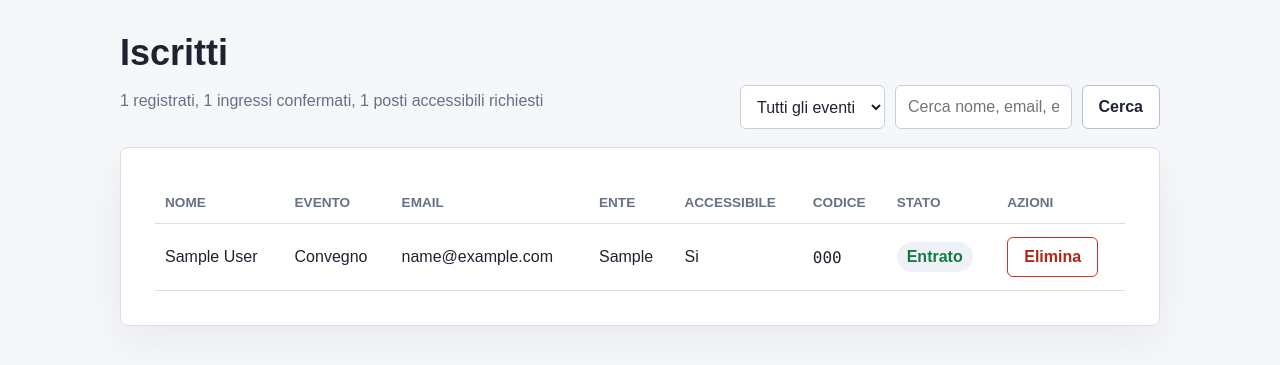
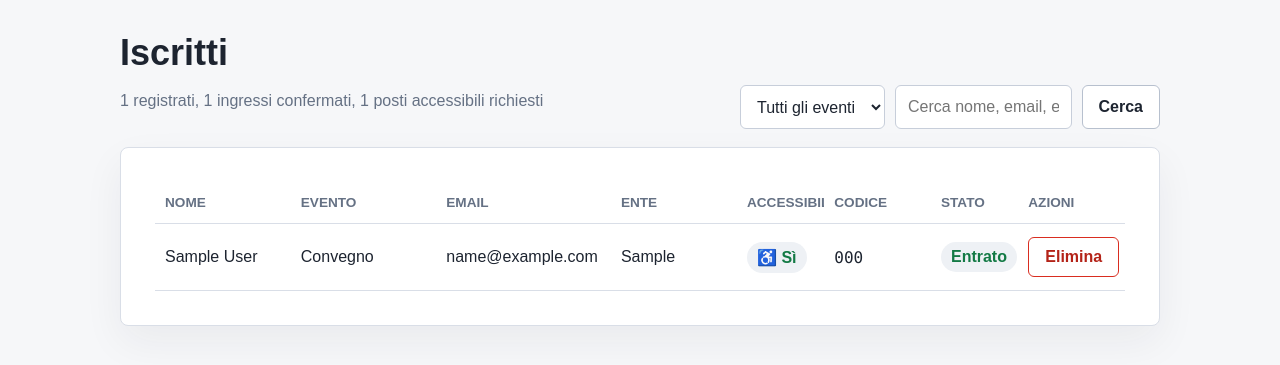
Before and after one commit to Gubiiiii/progettoStage, a Flask app: page /participants in a window 1280 px wide. Shown: the part 51-416 px from the top of the page. Run offline with Flask 3, Linux system fonts and the light colour scheme; the visitor is signed in with stand-in values (Sample User, id 1); data comes from the database, SQL or seed files in the repository; tables that the repository leaves empty hold one stand-in row (values such as "Sample post").

Commit message:
sistemazione bugs
ho sistemati alcune cose nell'interfaccia e ora i nomi lunghi non fanno più buggare la lissta degli istritti.

```diff
--- a/app.py
+++ b/app.py
@@ -299,9 +299,11 @@ def create_app(test_config: dict | None = None) -> Flask:
         participant = db.execute(
             "SELECT * FROM participants WHERE id = ?", (participant_id,)
         ).fetchone()
+        event_id = request.args.get("event_id", "all")
+        q = request.args.get("q", "")
         if participant is None:
             flash("Iscritto non trovato.", "error")
-            return redirect(url_for("participants"))
+            return redirect(url_for("participants", event_id=event_id, q=q))
 
         db.execute("DELETE FROM participants WHERE id = ?", (participant_id,))
         db.commit()
@@ -309,7 +311,7 @@ def create_app(test_config: dict | None = None) -> Flask:
             f"Iscritto eliminato: {participant['first_name']} {participant['last_name']}.",
             "success",
         )
-        return redirect(url_for("participants"))
+        return redirect(url_for("participants", event_id=event_id, q=q))
 
     def save_event(event_id: int | None = None):
         name = request.form.get("name", "").strip()
--- a/static/style.css
+++ b/static/style.css
@@ -327,6 +327,7 @@ button.danger:hover {
 table {
     width: 100%;
     border-collapse: collapse;
+    table-layout: fixed;
 }
 
 th,
@@ -334,12 +335,31 @@ td {
     border-bottom: 1px solid var(--line);
     padding: 13px 10px;
     text-align: left;
+    overflow: hidden;
 }
 
 th {
     color: var(--muted);
     font-size: 0.85rem;
     text-transform: uppercase;
+}
+
+table th:nth-child(1), table td:nth-child(1) { width: 14%; }
+table th:nth-child(2), table td:nth-child(2) { width: 15%; }
+table th:nth-child(3), table td:nth-child(3) { width: 18%; }
+table th:nth-child(4), table td:nth-child(4) { width: 13%; }
+table th:nth-child(5), table td:nth-child(5) { width: 9%;  }
+table th:nth-child(6), table td:nth-child(6) { width: 11%; }
+table th:nth-child(7), table td:nth-child(7) { width: 9%;  }
+table th:nth-child(8), table td:nth-child(8) { width: 11%; }
+
+.truncate {
+    display: block;
+    max-width: 100%;
+    overflow: hidden;
+    white-space: nowrap;
+    text-overflow: ellipsis;
+    cursor: default;
 }
 
 .pill {
--- a/templates/participants.html
+++ b/templates/participants.html
@@ -37,11 +37,17 @@
         <tbody>
             {% for person in participants %}
                 <tr>
-                    <td>{{ person.first_name }} {{ person.last_name }}</td>
-                    <td>{{ person.event_name }}</td>
-                    <td>{{ person.email }}</td>
-                    <td>{{ person.organization or "-" }}</td>
-                    <td>{{ "Si" if person.accessible_required else "No" }}</td>
+                    <td><span class="truncate" title="{{ person.first_name }} {{ person.last_name }}">{{ person.first_name }} {{ person.last_name }}</span></td>
+                    <td><span class="truncate" title="{{ person.event_name }}">{{ person.event_name }}</span></td>
+                    <td><span class="truncate" title="{{ person.email }}">{{ person.email }}</span></td>
+                    <td><span class="truncate" title="{{ person.organization or '-' }}">{{ person.organization or "-" }}</span></td>
+                    <td>
+                        {% if person.accessible_required %}
+                            <span class="pill ok" title="Posto accessibile richiesto">♿ Sì</span>
+                        {% else %}
+                            No
+                        {% endif %}
+                    </td>
                     <td><span class="code">{{ format_manual_code(person.manual_code) }}</span></td>
                     <td>
                         {% if person.checked_in_at %}
@@ -53,7 +59,7 @@
                     <td>
                         <form
                             method="post"
-                            action="{{ url_for('delete_participant', participant_id=person.id) }}"
+                            action="{{ url_for('delete_participant', participant_id=person.id) }}?event_id={{ selected_event_id }}&q={{ q }}"
                             onsubmit="return confirm('Eliminare questo iscritto?');"
                         >
                             <button class="danger" type="submit">Elimina</button>
```
